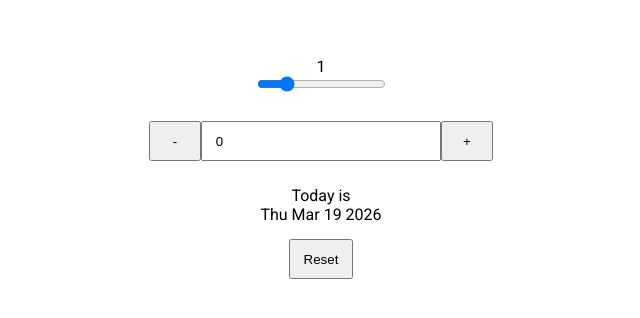
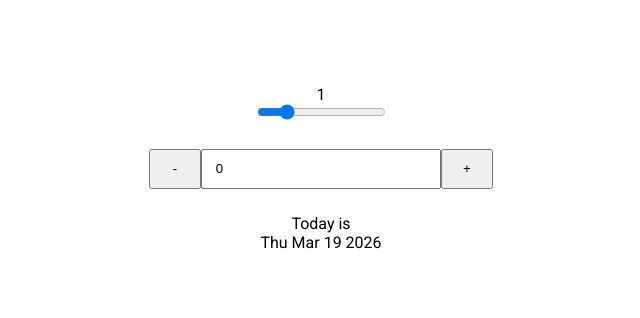
Before and after one commit to tojibayevvv/counter, a React (Vite) app: page / in a window 1280 px wide. Shown: the part 232-550 px from the top of the page, without its empty margins (319-959 px from the left). Built offline with nearby package versions, Linux system fonts and the light colour scheme.

Commit message:
made up conditional rendering for res button

```diff
--- a/src/App.jsx
+++ b/src/App.jsx
@@ -90,7 +90,11 @@ function Counter() {
       </p>
       <p>{date.toDateString()}</p>
 
-      <ResBut onClick={() => handleReset()}>Reset</ResBut>
+      {count !== 0 || step !== 1 ? (
+        <ResBut onClick={() => handleReset()}>Reset</ResBut>
+      ) : null}
+
+
     </>
   )
 }
```
